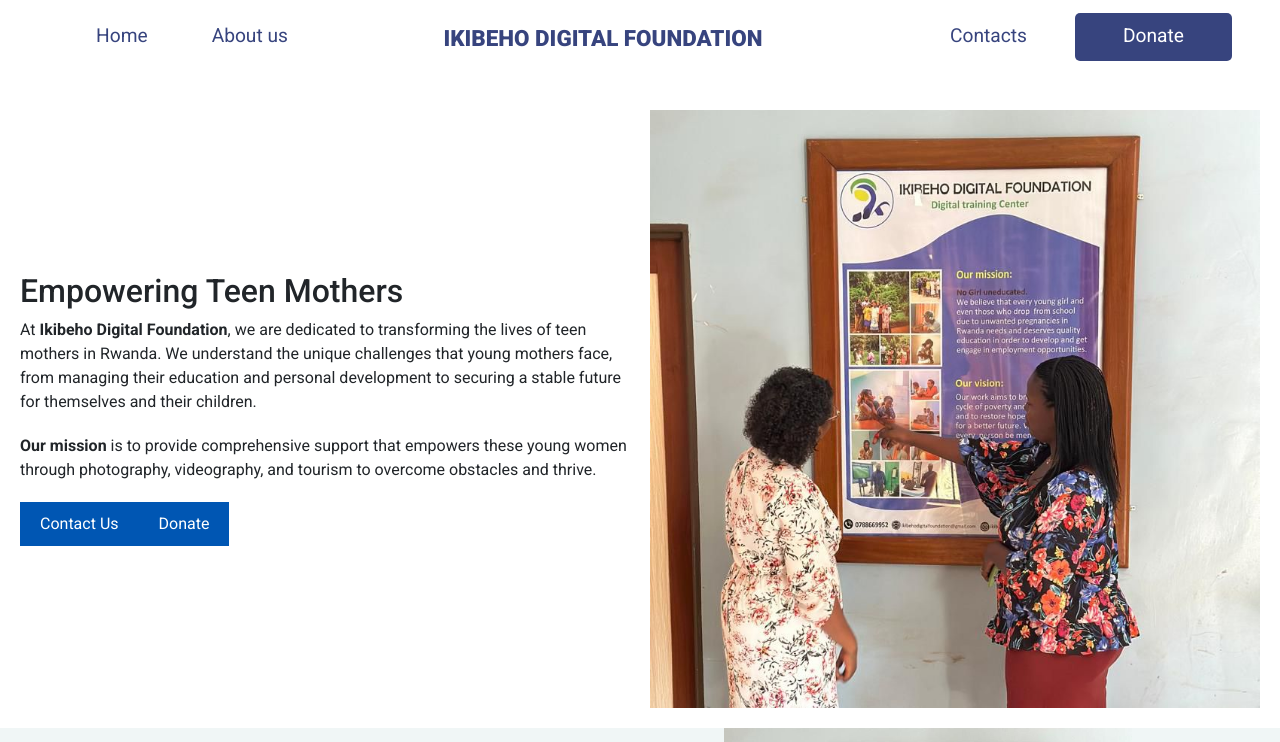
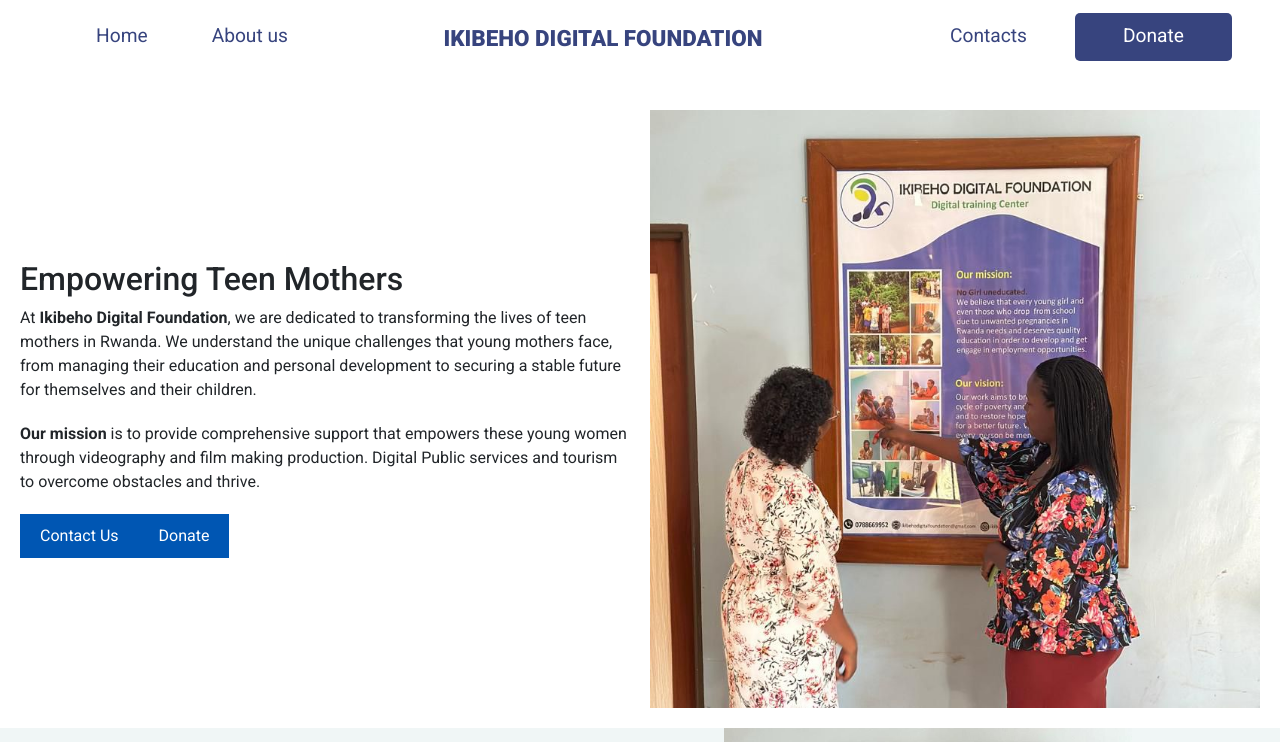
Before and after one commit to Christian-Ishimwe/ikibeho_frontend, a React (Create React App) app: page / in a window 1280 px wide. Shown: the top 742 px of the page. Built offline with nearby package versions, Linux system fonts and the light colour scheme.

Commit message:
added the digital Public

```diff
--- a/src/HomeIntro.jsx
+++ b/src/HomeIntro.jsx
@@ -39,7 +39,7 @@
           transition={{ duration: 0.6, delay: 0.4 }}
         >
           <strong>Our mission</strong> is to provide comprehensive support that
-          empowers these young women through photography, videography, and
+          empowers these young women through videography and film making production. Digital Public services and
           tourism to overcome obstacles and thrive.
         </motion.p>
 
```
